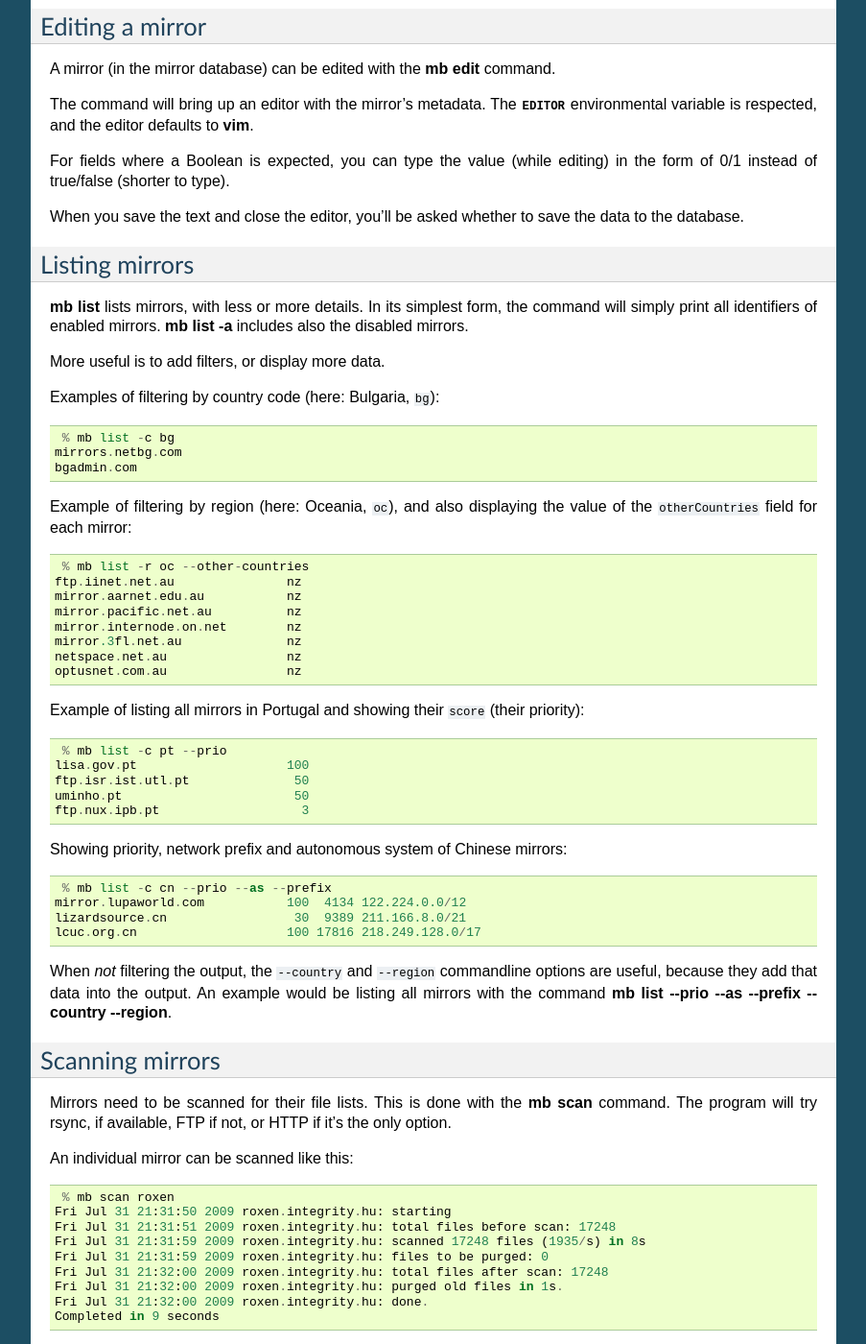
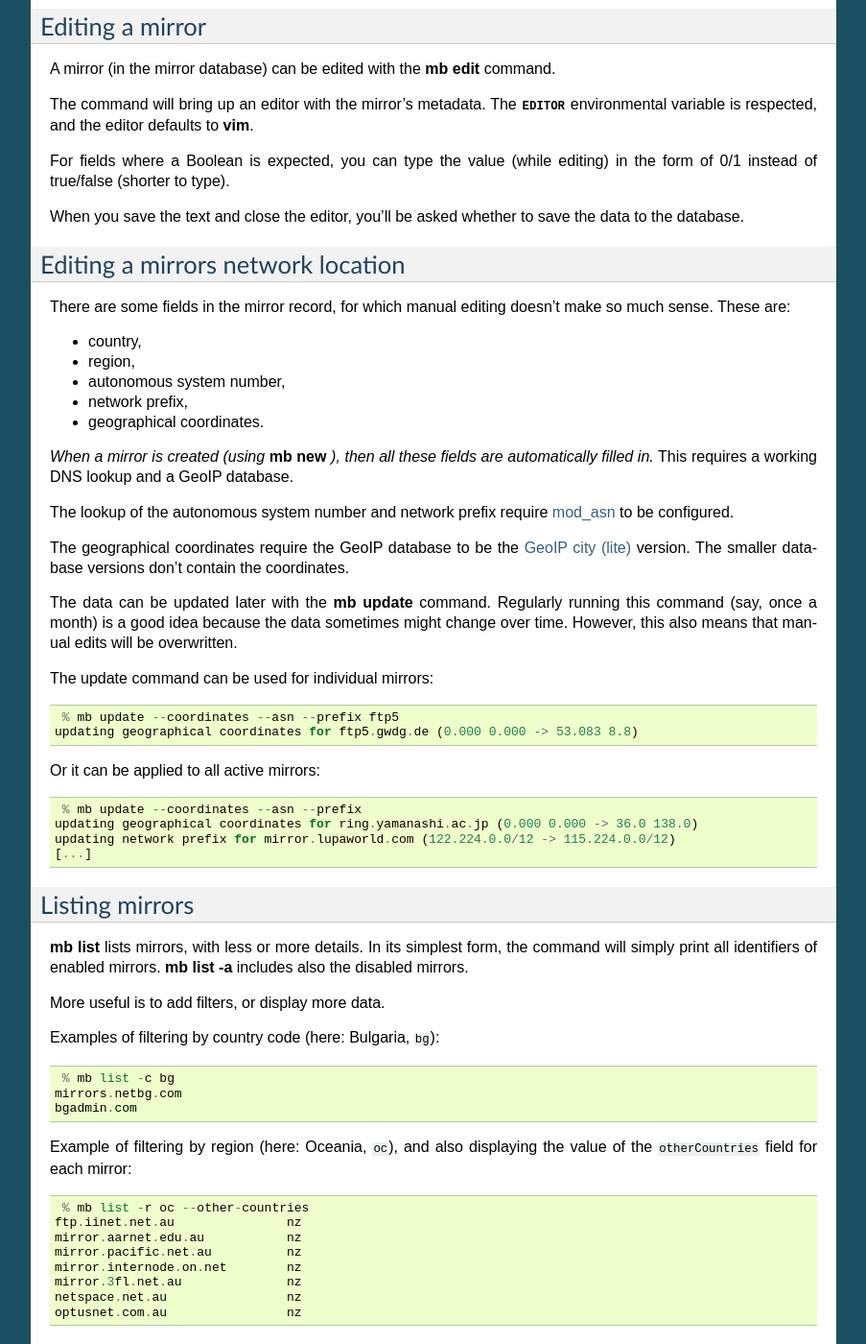
Before and after one commit to hayalci/mirrorbrain, a Sphinx documentation site: the page built from docs/mirrors.rst, in a window 1280 px wide and 1400 px high, scrolled down 5017 px. Shown: the whole window at 96% size, without its empty margins (198-1101 px from the left). Built offline with Sphinx 7.4.7, drawn with Linux system fonts in a browser that asks for light colours; some of the changed text lies outside the part shown.

Commit message:
docs/mirrors: document the "mb update" command.
git-svn-id: http://svn.mirrorbrain.org/svn/mirrorbrain/trunk@7956 2d291e14-ff0c-0410-a3fa-d5caa9871f55

```diff
--- a/docs/mirrors.rst
+++ b/docs/mirrors.rst
@@ -274,6 +274,51 @@ in the form of 0/1 instead of true/false (shorter to type).
 
 When you save the text and close the editor, you'll be asked whether to save
 the data to the database.
+
+
+.. _editing_mirrors_network_location:
+
+Editing a mirrors network location
+----------------------------------
+
+There are some fields in the mirror record, for which manual editing doesn't
+make so much sense.  These are:
+
+- country,
+- region,
+- autonomous system number,
+- network prefix,
+- geographical coordinates.
+
+*When a mirror is created (using* :program:`mb new` *), then all these fields are
+automatically filled in.* This requires a working DNS lookup and a GeoIP
+database.
+
+The lookup of the autonomous system number and network prefix require
+`mod_asn`_ to be configured.
+
+The geographical coordinates require the GeoIP database to be the `GeoIP city
+(lite)`_ version. The smaller database versions don't contain the coordinates.
+
+.. _`GeoIP city (lite)`: http://www.maxmind.com/app/geolitecity
+
+
+The data can be updated later with the :program:`mb update` command. Regularly
+running this command (say, once a month) is a good idea because the data
+sometimes might change over time. However, this also means that manual edits
+will be overwritten.
+
+The update command can be used for individual mirrors::
+
+     % mb update --coordinates --asn --prefix ftp5
+    updating geographical coordinates for ftp5.gwdg.de (0.000 0.000 -> 53.083 8.8)
+
+Or it can be applied to all active mirrors::
+
+     % mb update --coordinates --asn --prefix
+    updating geographical coordinates for ring.yamanashi.ac.jp (0.000 0.000 -> 36.0 138.0)
+    updating network prefix for mirror.lupaworld.com (122.224.0.0/12 -> 115.224.0.0/12)
+    [...]
 
 
 Listing mirrors
```
